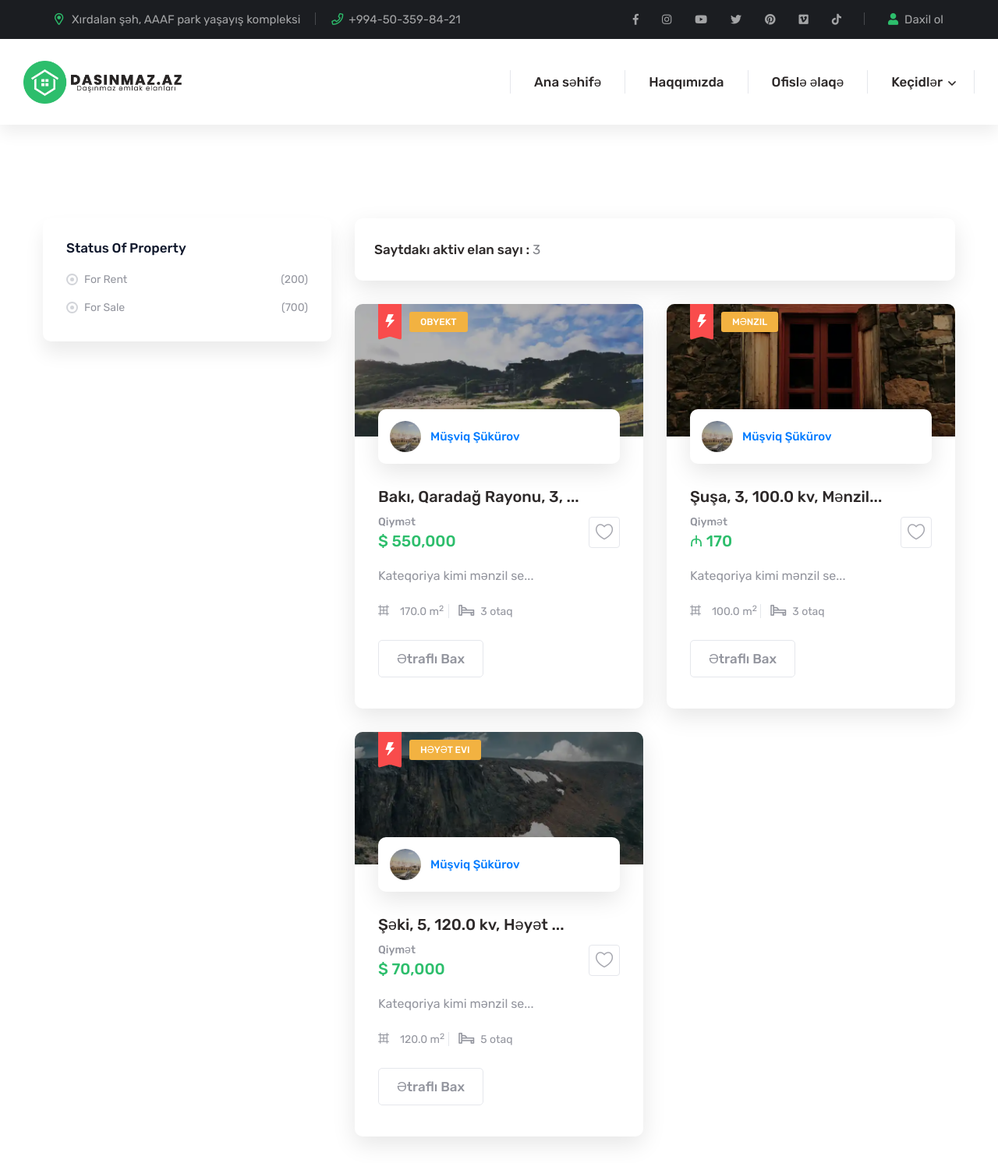
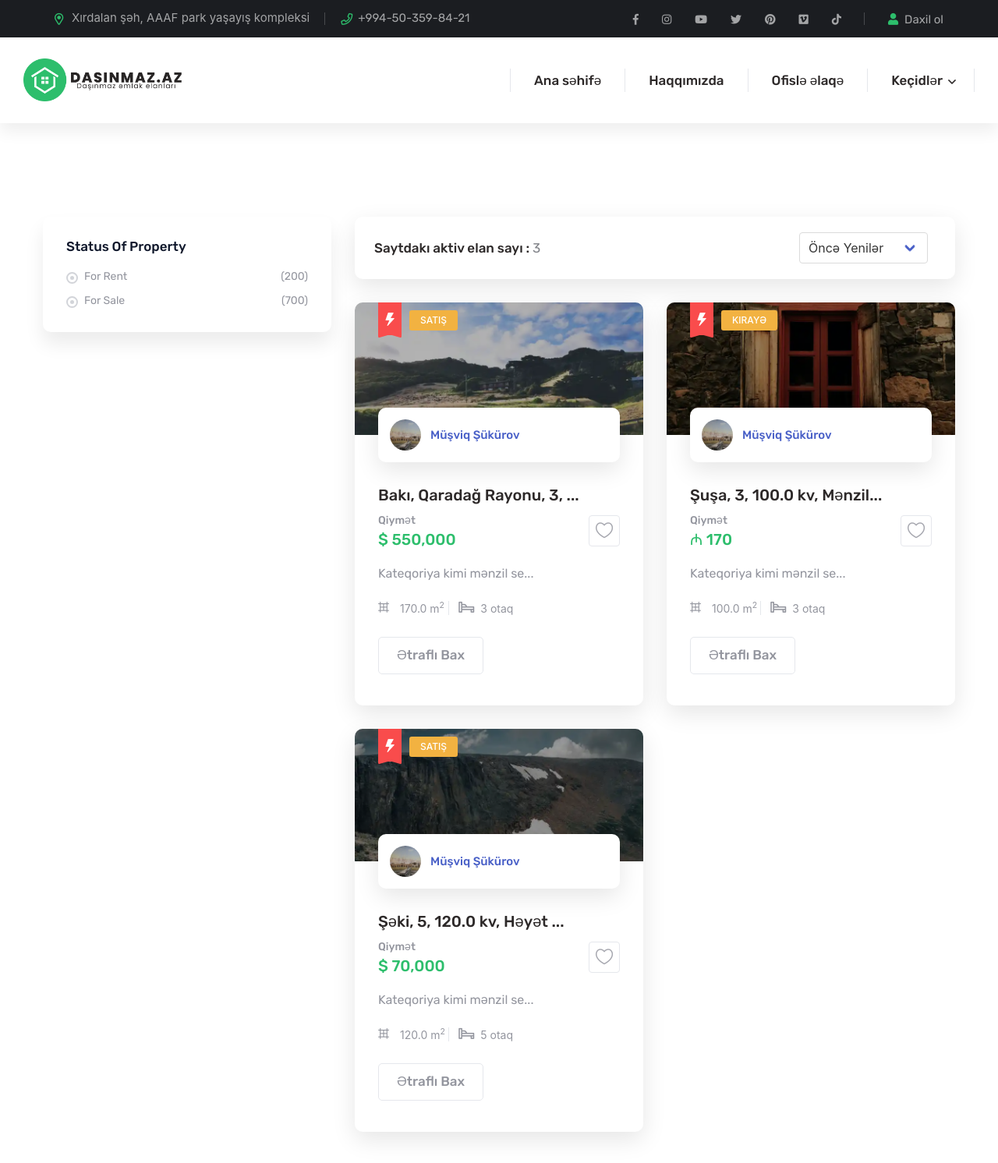
Before and after one commit to pyterm7/Emlak, a Django app: page / in a window 1280 px wide. Shown: the top 1492 px of the page at 78% size. Run offline with Django 5.2, Linux system fonts and the light colour scheme; data comes from the database, SQL or seed files in the repository; some libraries are stand-ins or nearby versions; some web fonts are replaced.

Commit message:
24.02.2024 -6

```diff
--- a/Templates/layout.html
+++ b/Templates/layout.html
@@ -88,7 +88,7 @@
         }
 
     </style>
-
+    <link rel="stylesheet" href="https://cdn.jsdelivr.net/npm/bulma@0.9.4/css/bulma.min.css">
     {% block styles %}{% endblock styles %}
 
 </head>
--- a/Templates/my-account.html
+++ b/Templates/my-account.html
@@ -235,9 +235,9 @@
                                             </div>
                                             <div class="form-group">
                                                 <div class="field-input mb-3">
-                                                    <div class="select-box">
-                                                        <select class="wide" style="display: none;" name="agent_user_location">
-                                                            <option data-display="Ünvan seçin">Yaşadığı ünvan</option>
+                                                    <div class="select col-12 p-0 m-0 mt-1">
+                                                        <select name="agent_user_location" class="col-12">
+                                                            <option>Yaşadığı ünvan</option>
                                                             {% for city in cities %}
                                                                 <option value="{{city.id}}">{{city.name}}</option>
                                                             {% endfor %}
--- a/Templates/partials/home-announcements.html
+++ b/Templates/partials/home-announcements.html
@@ -29,12 +29,12 @@
                             </div>
                             <div class="right-column pull-right p-0">
                                 <div class="short-box clearfix">
-                                    <div class="select-box">
-                                        <select class="wide" style="display: none;" onchange="sortAnnouncement(this)" data-url="{{ request.path  }}?page={{aktiv_page}}">
+                                    <div class="select">
+                                        <select onchange="sortAnnouncement(this)" data-url="{{ request.path  }}?page={{aktiv_page}}">
                                             <option value="1" {% if sort == "lifo" %}selected{% endif %}> Öncə Yenilər </option>
                                             <option value="-1" {% if sort == "fifo" %}selected{% endif %}> Öncə Köhnələr </option>
                                         </select>
-                                    </div>
+                                      </div>
                                 </div>
                             </div>
                         </div>
@@ -52,7 +52,7 @@
                                                             </figure>
                                                         {% endif %}
                                                         <div class="batch"><i class="icon-11"></i></div>
-                                                        <span class="category">{{announcement.category.name}}</span>
+                                                        <span class="category">{% if announcement.type_of %} Kirayə {% else %} Satış {% endif %}</span>
 
                                                     </div>
                                                     <div class="lower-content">
--- a/Templates/share-announcement.html
+++ b/Templates/share-announcement.html
@@ -6,9 +6,7 @@
     Dasinmaz.az | Yeni elan paylaş
 {% endblock title %}
 
-{% block styles %}
-    <link rel="stylesheet" href="https://cdn.jsdelivr.net/npm/bulma@0.9.4/css/bulma.min.css">
-{% endblock styles %}
+
 
 {% block container %}
     <section class="auto-container py-4">
```
Also changed, not shown: Announcement/views.py (+2 -5 lines).
